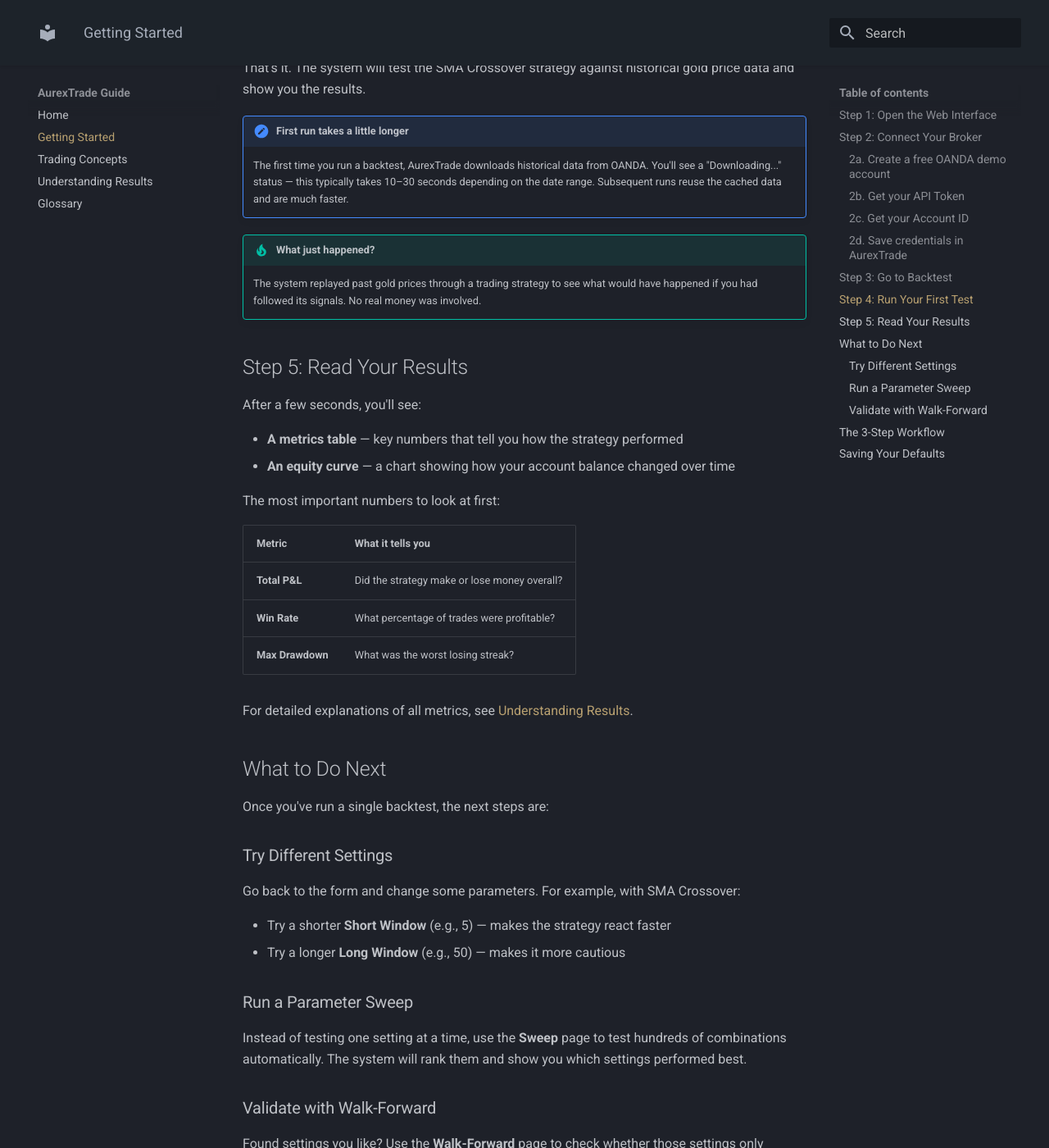
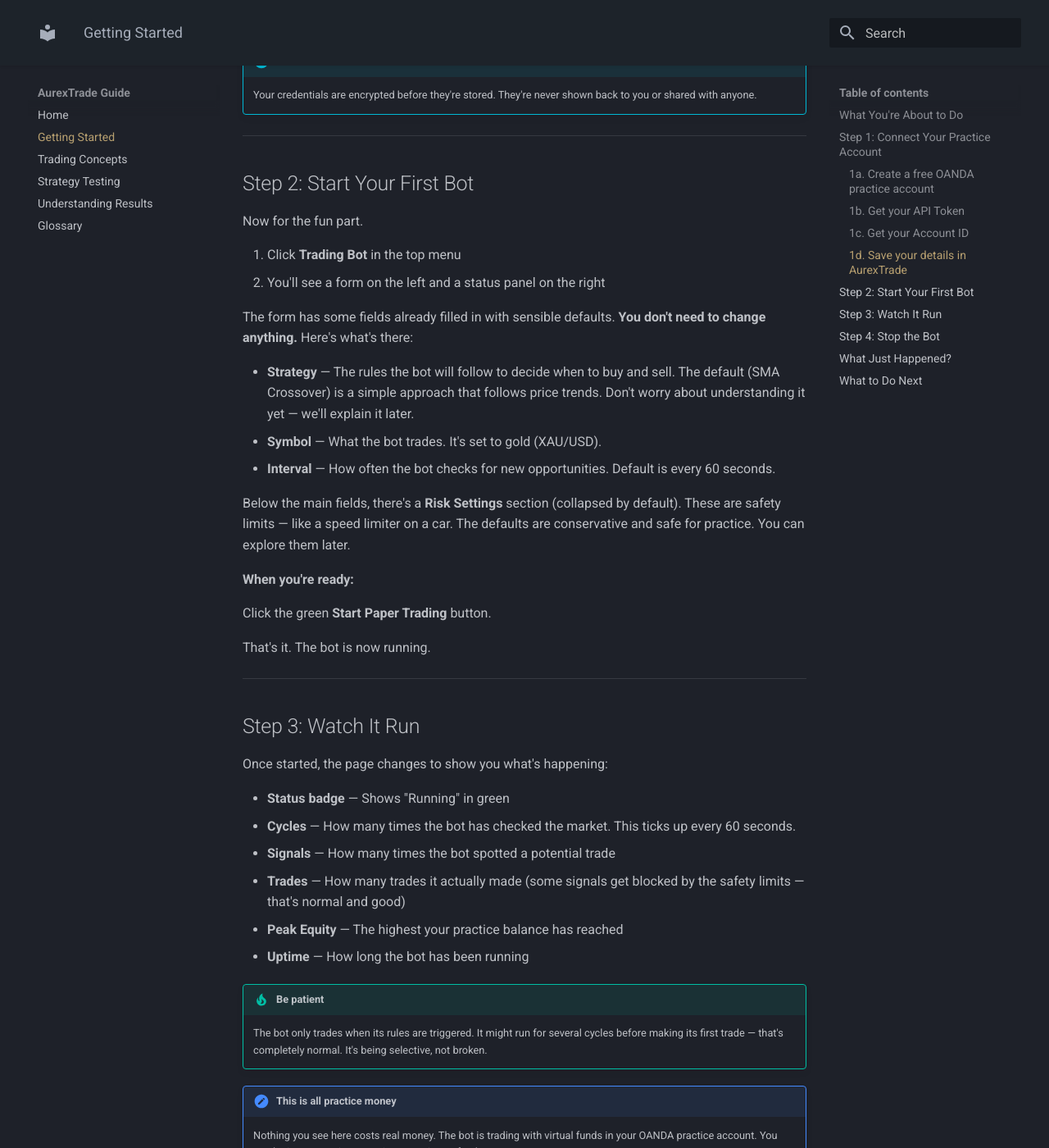
Before and after one commit to manikolbe/aurex-trade, an MkDocs documentation site: the page built from docs/user/getting-started.md, in a window 1280 px wide and 1400 px high, scrolled down 1722 px. Shown: the whole window at 82% size. Built offline with MkDocs 1.6.1 and Material for MkDocs 9.7.7, drawn with Linux system fonts in a browser that asks for light colours; some of the changed text lies outside the part shown.

Commit message:
Restructure user docs: demo bot first, backtesting as advanced (#61)
Real users found backtesting hard to digest upfront. Rewrite getting-started
to walk non-technical users through starting a demo bot, then introduce
strategy testing as a "level up" on a separate page.

Co-Authored-By: Claude Opus 4.6 <noreply@anthropic.com>

````diff
--- a/docs/user/getting-started.md
+++ b/docs/user/getting-started.md
@@ -1,148 +1,175 @@
 # Getting Started
 
-This guide walks you through running your first backtest. It takes about 5 minutes.
+This guide walks you through starting your first trading bot. It uses fake money,
+so there's nothing to worry about. Takes about 5 minutes.
 
-## Step 1: Open the Web Interface
+## What You're About to Do
 
-Navigate to [https://aurex.manikolbe.com](https://aurex.manikolbe.com) in your browser.
-You'll see the home page with a health status indicator and links to the main features.
+AurexTrade is a bot that watches gold prices and makes trades based on rules you
+choose. Think of it as an autopilot — it follows a plan so you don't have to sit
+and watch the market all day.
 
-## Step 2: Connect Your Broker
+In this guide, you'll:
 
-AurexTrade needs a broker connection to fetch market data. You'll connect a free
-OANDA demo account — no real money involved. This is a one-time setup that takes
-a couple of minutes.
+1. Connect a free practice account (no real money)
+2. Start the bot
+3. Watch it make a few trades
+4. Stop it whenever you like
 
-### 2a. Create a free OANDA demo account
+By the end, you'll have seen the bot in action and understand how it works at a
+basic level.
+
+---
+
+## Step 1: Connect Your Practice Account
+
+Before the bot can watch gold prices, it needs access to market data. You'll
+connect a free OANDA practice account — this uses virtual money, so there's zero
+financial risk.
+
+!!! tip "One-time setup"
+    You only need to do this once. After that, your connection is saved.
+
+### 1a. Create a free OANDA practice account
 
 If you don't already have one, [open a free demo account](https://help.oanda.com/us/en/faqs/open-demo-account.htm).
-It uses virtual money so there's zero financial risk.
+It gives you virtual money to trade with — like a flight simulator for trading.
 
 !!! warning "Choose the **v20** account type"
-    When creating your demo account, OANDA offers several account types.
+    When creating your account, OANDA offers several account types.
     Select **v20**.
 
-### 2b. Get your API Token
+### 1b. Get your API Token
 
 Go to [OANDA Hub → Personal Access Token](https://hub.oanda.com/tpa/personal_token)
-and generate a token. This is what authorises AurexTrade to fetch data on your behalf.
-Copy it somewhere safe — you'll paste it in the next step.
+and generate a token. This is like a password that lets AurexTrade connect to your
+practice account. Copy it somewhere safe — you'll paste it in the next step.
 
-### 2c. Get your Account ID
+### 1c. Get your Account ID
 
 Go to [OANDA Hub → Accounts](https://hub.oanda.com/accounts) and copy your
 **Primary** account number. It looks like `101-004-XXXXXXXX-001`.
 
-### 2d. Save credentials in AurexTrade
+### 1d. Save your details in AurexTrade
 
-1. Click **Settings** in the top menu
-2. On the **Broker** tab, paste your credentials:
-    - **Account ID** — the number you copied in step 2c
-    - **API Token** — the token you generated in step 2b
+1. Open [AurexTrade](https://aurex.manikolbe.com) in your browser
+2. Click **Settings** in the top menu
+3. On the **Broker** tab, paste your details:
+    - **Account ID** — the number from step 1c
+    - **API Token** — the token from step 1b
     - **Server** — select "Practice"
-3. Click **Save Credentials**
-4. (Optional) Click **Test Connection** to verify everything works
+4. Click **Save Credentials**
+5. Click **Test Connection** — you should see a green success message
 
-!!! tip "One-time setup"
-    You only need to do this once. Your credentials are encrypted before storage
-    and never displayed back — only you can use them.
+!!! info "Your details are safe"
+    Your credentials are encrypted before they're stored. They're never shown
+    back to you or shared with anyone.
 
-## Step 3: Go to Backtest
+---
 
-Click **Strategy Testing** in the top menu, then select **Backtest**.
+## Step 2: Start Your First Bot
 
-## Step 4: Run Your First Test
+Now for the fun part.
 
-The backtest page has a form with several fields. For your first run, you only need
-to do one thing:
+1. Click **Trading Bot** in the top menu
+2. You'll see a form on the left and a status panel on the right
 
-1. **Leave all defaults as they are** — they're set to sensible starting values
-2. Click **Run Backtest**
+The form has some fields already filled in with sensible defaults. **You don't need
+to change anything.** Here's what's there:
 
-That's it. The system will test the SMA Crossover strategy against historical gold
-price data and show you the results.
+- **Strategy** — The rules the bot will follow to decide when to buy and sell.
+  The default (SMA Crossover) is a simple approach that follows price trends.
+  Don't worry about understanding it yet — we'll explain it later.
+- **Symbol** — What the bot trades. It's set to gold (XAU/USD).
+- **Interval** — How often the bot checks for new opportunities. Default is
+  every 60 seconds.
 
-!!! note "First run takes a little longer"
-    The first time you run a backtest, AurexTrade downloads historical data from
-    OANDA. You'll see a "Downloading..." status — this typically takes 10–30 seconds
-    depending on the date range. Subsequent runs reuse the cached data and are much faster.
+Below the main fields, there's a **Risk Settings** section (collapsed by default).
+These are safety limits — like a speed limiter on a car. The defaults are
+conservative and safe for practice. You can explore them later.
 
-!!! tip "What just happened?"
-    The system replayed past gold prices through a trading strategy to see what
-    would have happened if you had followed its signals. No real money was involved.
+**When you're ready:**
 
-## Step 5: Read Your Results
+Click the green **Start Paper Trading** button.
 
-After a few seconds, you'll see:
+That's it. The bot is now running.
 
-- **A metrics table** — key numbers that tell you how the strategy performed
-- **An equity curve** — a chart showing how your account balance changed over time
+---
 
-The most important numbers to look at first:
+## Step 3: Watch It Run
 
-| Metric | What it tells you |
-|--------|-------------------|
-| **Total P&L** | Did the strategy make or lose money overall? |
-| **Win Rate** | What percentage of trades were profitable? |
-| **Max Drawdown** | What was the worst losing streak? |
+Once started, the page changes to show you what's happening:
 
-For detailed explanations of all metrics, see [Understanding Results](understanding-results.md).
+- **Status badge** — Shows "Running" in green
+- **Cycles** — How many times the bot has checked the market. This ticks up
+  every 60 seconds.
+- **Signals** — How many times the bot spotted a potential trade
+- **Trades** — How many trades it actually made (some signals get blocked by
+  the safety limits — that's normal and good)
+- **Peak Equity** — The highest your practice balance has reached
+- **Uptime** — How long the bot has been running
+
+!!! tip "Be patient"
+    The bot only trades when its rules are triggered. It might run for several
+    cycles before making its first trade — that's completely normal. It's being
+    selective, not broken.
+
+!!! note "This is all practice money"
+    Nothing you see here costs real money. The bot is trading with virtual funds
+    in your OANDA practice account. You can let it run, stop it, restart it —
+    experiment freely.
+
+---
+
+## Step 4: Stop the Bot
+
+Whenever you want to stop:
+
+1. Click the red **Stop Bot** button
+2. Confirm when asked
+
+The bot stops immediately. Any open practice trades will be left as they are
+in your OANDA practice account.
+
+You can also use the **Kill Switch** (in Risk Settings) as an emergency stop —
+it prevents all new trades instantly.
+
+**You are always in control.** The bot only runs when you tell it to, and stops
+the moment you ask.
+
+---
+
+## What Just Happened?
+
+Let's recap what the bot did:
+
+1. It watched gold prices every 60 seconds
+2. It applied a set of rules (the strategy) to decide: buy, sell, or do nothing
+3. Before placing any trade, it checked the safety limits (risk settings)
+4. If everything looked safe, it placed the trade in your practice account
+5. It repeated this cycle until you stopped it
+
+All with virtual money. No financial risk at all.
+
+---
 
 ## What to Do Next
 
-Once you've run a single backtest, the next steps are:
+Now that you've seen the bot in action, you might be curious:
 
-### Try Different Settings
+**"Why did it buy/sell when it did?"**
+:   The [Trading Concepts](trading-concepts.md) page explains how each strategy
+    works in plain English — what rules it follows and why.
 
-Go back to the form and change some parameters. For example, with SMA Crossover:
+**"Can I find better settings?"**
+:   The [Strategy Testing](strategy-testing.md) page shows you how to test
+    different settings against past market data to see which ones perform best.
+    This is a more advanced feature — come back to it once you're comfortable
+    with the basics.
 
-- Try a shorter **Short Window** (e.g., 5) — makes the strategy react faster
-- Try a longer **Long Window** (e.g., 50) — makes it more cautious
+**"What do all the numbers mean?"**
+:   The [Understanding Results](understanding-results.md) page explains every
+    metric you'll encounter.
 
-### Run a Parameter Sweep
-
-Instead of testing one setting at a time, use the **Sweep** page to test hundreds
-of combinations automatically. The system will rank them and show you which settings
-performed best.
-
-### Validate with Walk-Forward
-
-Found settings you like? Use the **Walk-Forward** page to check whether those
-settings only worked in the past (overfitting) or are genuinely robust.
-
-## The 3-Step Workflow
-
-The recommended workflow is:
-
-```
-1. Backtest  →  2. Sweep  →  3. Walk-Forward
-   (sanity        (find         (prove it's
-    check)         best)         not luck)
-```
-
-Each step builds on the previous one:
-
-1. **Backtest** confirms the strategy can work at all
-2. **Sweep** finds the best parameter combination
-3. **Walk-Forward** proves the best settings aren't just a lucky fit to past data
-
-!!! warning "Don't skip Walk-Forward"
-    It's tempting to take the best sweep result and start trading immediately.
-    But the best settings in a sweep are often **overfit** — they worked perfectly
-    on that specific data but will fail on new data. Walk-Forward catches this.
-
-## Saving Your Defaults
-
-Once you've found settings you like, you can save them so all backtest forms
-pre-fill automatically on your next visit.
-
-1. Go to **Settings** in the top menu
-2. Under **Strategy Defaults**, pick a strategy, adjust the parameters, and click **Save Strategy Defaults**
-3. Under **Risk & Cost Defaults**, set your preferred risk/cost values and click **Save Risk Defaults**
-
-Next time you open any backtest form (Backtest, Sweep, or Walk-Forward), your
-saved parameters will be pre-filled.
-
-!!! tip "Reset to Defaults"
-    Made a mess of the settings? Click **Reset to Defaults** to restore the
-    original application defaults instantly.
+There's no rush. Take your time exploring, and remember — as long as you're using
+a practice account, everything is risk-free.
--- /dev/null
+++ b/docs/user/strategy-testing.md
@@ -0,0 +1,118 @@
+# Strategy Testing
+
+Once you've watched the bot trade for a while, you might wonder: "Are these the
+best settings? Could it do better?" Strategy testing helps you answer that question.
+
+## What Is Backtesting?
+
+Backtesting means replaying past market data through a strategy to see what
+*would* have happened. It's like rewinding time and asking: "If I'd followed
+these rules last month, would I have made money?"
+
+No real money is involved — it's a simulation using historical prices.
+
+!!! note "Why bother?"
+    If a strategy doesn't work on past data, it almost certainly won't work on
+    future data either. Testing first saves you from running a bad strategy on
+    your practice (or eventually, real) account.
+
+## Running Your First Backtest
+
+1. Click **Strategy Testing** in the top menu, then select **Backtest**
+2. You'll see a form with several fields — the defaults are sensible, so you
+   can leave them as they are for your first run
+3. Click **Run Backtest**
+
+That's it. The system will replay past gold prices through the strategy and
+show you the results.
+
+!!! tip "First run takes a little longer"
+    The first time you run a backtest, AurexTrade downloads historical data from
+    OANDA. You'll see a "Downloading..." status — this typically takes 10–30 seconds.
+    Subsequent runs reuse the cached data and are much faster.
+
+## Reading Your Results
+
+After a few seconds, you'll see:
+
+- **A metrics table** — key numbers showing how the strategy performed
+- **An equity curve** — a chart showing how the account balance changed over time
+
+The most important numbers to look at first:
+
+| Metric | What it tells you |
+|--------|-------------------|
+| **Total P&L** | Did the strategy make or lose money overall? |
+| **Win Rate** | What percentage of trades were profitable? |
+| **Max Drawdown** | What was the worst losing streak? |
+
+For detailed explanations of every metric, see [Understanding Results](understanding-results.md).
+
+## Trying Different Settings
+
+Go back to the form and change some parameters. For example, with SMA Crossover:
+
+- Try a shorter **Short Window** (e.g., 5) — makes the strategy react faster
+- Try a longer **Long Window** (e.g., 50) — makes it more cautious
+
+Each combination will give different results. But testing one at a time is slow —
+which is where the next tools come in.
+
+## The 3-Step Workflow
+
+AurexTrade provides three testing tools that build on each other:
+
+```
+1. Backtest  →  2. Sweep  →  3. Walk-Forward
+   (does it       (find the     (prove it's
+    work?)         best)         not luck)
+```
+
+### Step 1: Backtest
+
+Test a single set of parameters to confirm the strategy can work at all.
+
+### Step 2: Parameter Sweep
+
+Instead of testing one setting at a time, the **Sweep** page tests hundreds
+of combinations automatically and ranks them. It finds the best settings for you.
+
+Click **Strategy Testing → Sweep**, set the parameter ranges you want to explore,
+and let it run.
+
+### Step 3: Walk-Forward Validation
+
+Found settings you like? Use **Strategy Testing → Walk-Forward** to check
+whether those settings genuinely work — or just got lucky on that specific data.
+
+It splits the data into alternating "learning" and "exam" periods. If the settings
+work on the exam period (data they've never seen), they're more likely to be
+genuinely reliable.
+
+!!! warning "Don't skip Walk-Forward"
+    It's tempting to take the best sweep result and start trading immediately.
+    But the best settings in a sweep are often **overfit** — they worked perfectly
+    on that specific time period but will fail on new data. Walk-Forward catches this.
+
+## Saving Your Defaults
+
+Once you've found settings you like, you can save them so all forms pre-fill
+automatically next time.
+
+1. Go to **Settings** in the top menu
+2. Under **Strategy Defaults**, pick a strategy, adjust the parameters, and
+   click **Save Strategy Defaults**
+3. Under **Risk & Cost Defaults**, set your preferred values and click
+   **Save Risk Defaults**
+
+!!! tip "Reset to Defaults"
+    Made a mess of the settings? Click **Reset to Defaults** to restore the
+    original values instantly.
+
+## From Testing to Trading
+
+Once you've found settings that pass all three steps (backtest, sweep,
+walk-forward), you can use those same settings when starting your bot.
+
+Go to **Trading Bot**, select the strategy and parameters you validated,
+and start paper trading with confidence that you've done your homework.
--- a/docs/user/trading-concepts.md
+++ b/docs/user/trading-concepts.md
@@ -2,6 +2,24 @@
 
 This page explains the core ideas behind AurexTrade in plain language.
 No prior trading experience needed.
+
+## Paper Trading vs Live Trading
+
+When you start the bot for the first time, it trades with **virtual money** in
+your OANDA practice account. This is called **paper trading** — it works exactly
+like real trading, but nothing you do costs real money.
+
+| Mode | Money | Risk | Purpose |
+|------|-------|------|---------|
+| **Paper (practice)** | Virtual — provided free by OANDA | None | Learn how the bot works, test strategies |
+| **Live** | Real money from your funded account | Real financial risk | Actual trading for profit/loss |
+
+You should stay on paper trading until you're confident in your strategy and
+settings. There's no time limit and no pressure to switch.
+
+!!! info "Going live requires two confirmations"
+    AurexTrade has a safety gate: switching to live trading requires you to
+    explicitly confirm twice. You can never accidentally trade real money.
 
 ## What Is a Trading Strategy?
 
@@ -92,6 +110,51 @@ be unsafe.
 
 Think of it as a co-pilot that can override the autopilot when things look dangerous.
 
+## Understanding Risk Settings
+
+When you start the bot, you'll see a "Risk Settings" section. Here's what each
+setting means in plain English:
+
+**Kill Switch**
+:   An emergency stop button. When activated, the bot immediately stops placing
+    any new trades. Use this if something feels wrong and you want everything to
+    halt right now.
+
+**Risk Per Trade (default: 2%)**
+:   How much of your balance you're willing to risk on a single trade. At 2%, if
+    your balance is $100,000, the most you could lose on one trade is $2,000.
+    Lower = safer but slower growth. Higher = more aggressive.
+
+**Max Position (default: 10 units)**
+:   The largest trade size the bot can place at once. Think of it as a cap on
+    how big any single bet can be.
+
+**Max Daily Loss (default: $500)**
+:   If the bot loses this much in a single day, it stops trading for the rest
+    of that day. Prevents a bad day from becoming a terrible day.
+
+**Max Drawdown (default: 20%)**
+:   If your balance drops more than 20% from its highest point, the bot stops
+    entirely. This is your "worst case" safety net.
+
+**Max Consecutive Losses (default: 5)**
+:   If the bot loses 5 trades in a row, it pauses. This gives the market time
+    to settle before trying again.
+
+**Max Trades Per Day (default: 10)**
+:   Prevents the bot from trading too often. More trades = more fees, and
+    sometimes doing less is better.
+
+**Require Stop-Loss (default: on)**
+:   Every trade must have a maximum loss limit set before it's placed. If the
+    market moves against you, the trade closes automatically at that limit.
+    This should almost always stay on.
+
+!!! tip "Start with the defaults"
+    The default risk settings are conservative and designed for safe practice
+    trading. You don't need to change them until you understand what each one
+    does and why you'd want a different value.
+
 ## The 3-Step Validation Workflow
 
 Before you trust a strategy with real money, you need to validate it. AurexTrade
--- a/mkdocs.yml
+++ b/mkdocs.yml
@@ -22,6 +22,7 @@ nav:
   - Home: index.md
   - Getting Started: getting-started.md
   - Trading Concepts: trading-concepts.md
+  - Strategy Testing: strategy-testing.md
   - Understanding Results: understanding-results.md
   - Glossary: glossary.md
 
````
Also changed, not shown: docs/user/glossary.md (+35 -0 lines), docs/user/index.md (+5 -4 lines).
